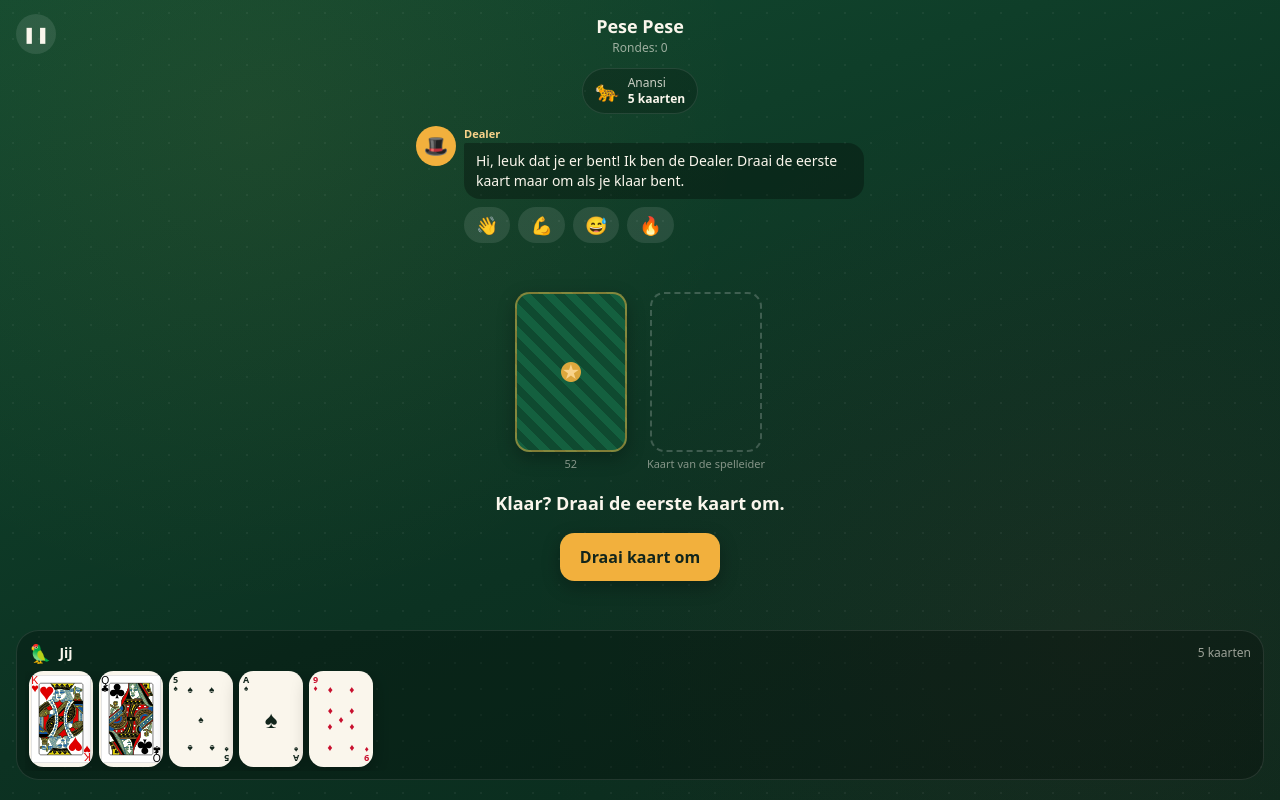
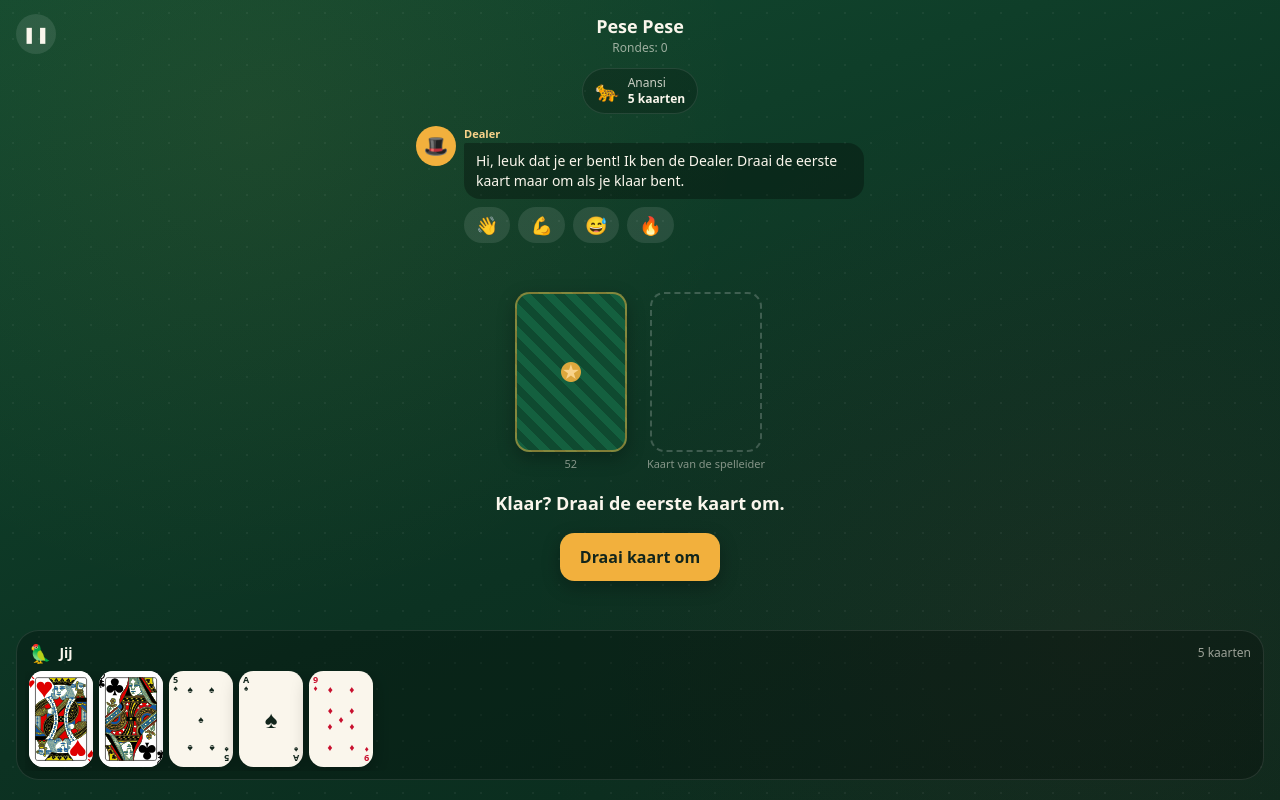
Before and after one commit to skoolworkshop/pese-pese, a Next.js app: page /play in a window 1280 px wide. Built offline with nearby package versions, Linux system fonts and the light colour scheme.

Commit message:
Add files via upload

```diff
--- a/src/components/ui.tsx
+++ b/src/components/ui.tsx
@@ -225,12 +225,12 @@ export function Speelkaart({
           </span>
         </div>
       ) : isFace ? (
-        // Broer, vrouw en koning als scherpe vectorkaart, volledig binnen de kaart.
+        // Broer, vrouw en koning als scherpe vectorkaart die de kaart vult.
         // eslint-disable-next-line @next/next/no-img-element
         <img
           src={`/cards/${kaart.rank}_${kaart.suit}.svg`}
           alt={`${label} ${kaart.suit}`}
-          className="absolute inset-0 h-full w-full object-contain p-0.5"
+          className="absolute inset-0 h-full w-full scale-[1.06] object-cover"
         />
       ) : (
         <>
```
